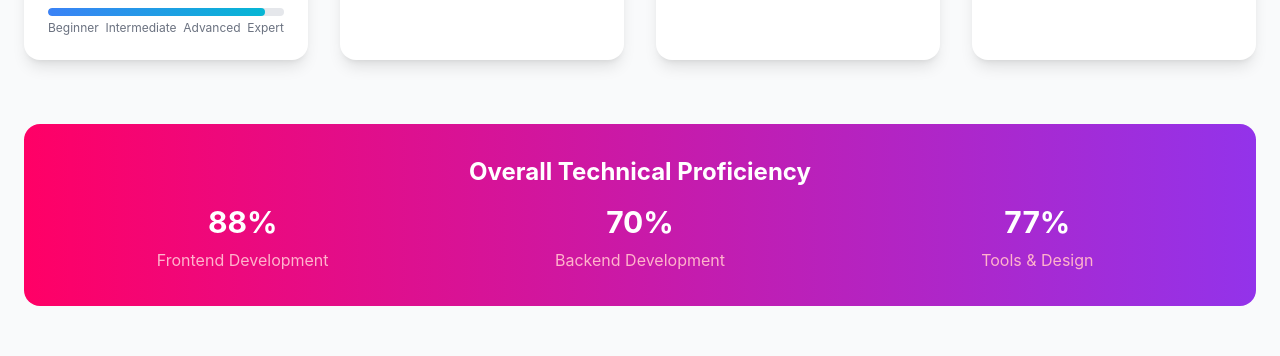
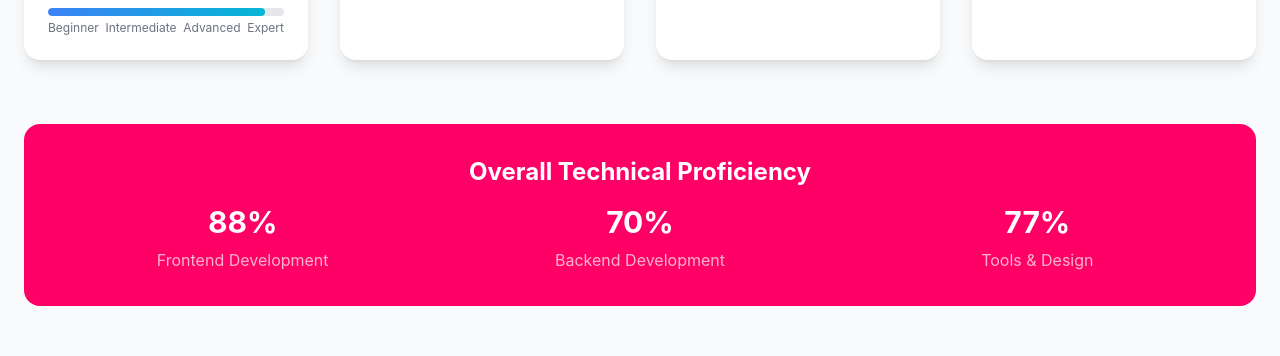
Before and after one commit to RinaNewhouse/Portfolio, a React (Vite) app: page / in a window 1280 px wide. Shown: the part 1640-1996 px from the top of the page. Built offline with nearby package versions, Linux system fonts and the light colour scheme.

Commit message:
No gradient on backdrop for tech proficiency

```diff
--- a/src/components/SkillsSection.tsx
+++ b/src/components/SkillsSection.tsx
@@ -107,7 +107,7 @@ const SkillsSection: React.FC = () => {
         </div>
 
         {/* Overall proficiency summary */}
-        <div className="mt-16 bg-gradient-to-r from-pink-500 to-purple-600 rounded-2xl p-8 text-white text-center">
+        <div className="mt-16 bg-pink-500 rounded-2xl p-8 text-white text-center">
           <h3 className="text-2xl font-bold mb-4">Overall Technical Proficiency</h3>
           <div className="grid md:grid-cols-3 gap-6">
             <div>
```
